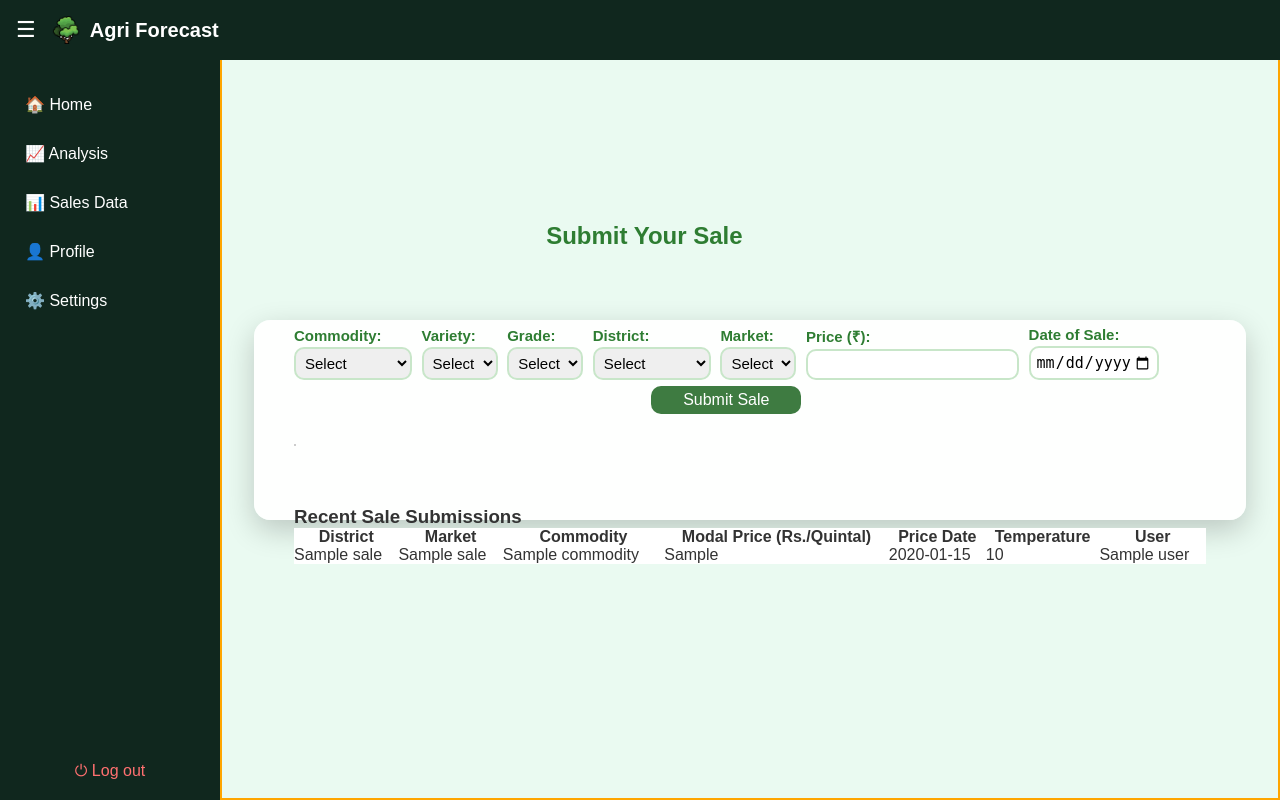
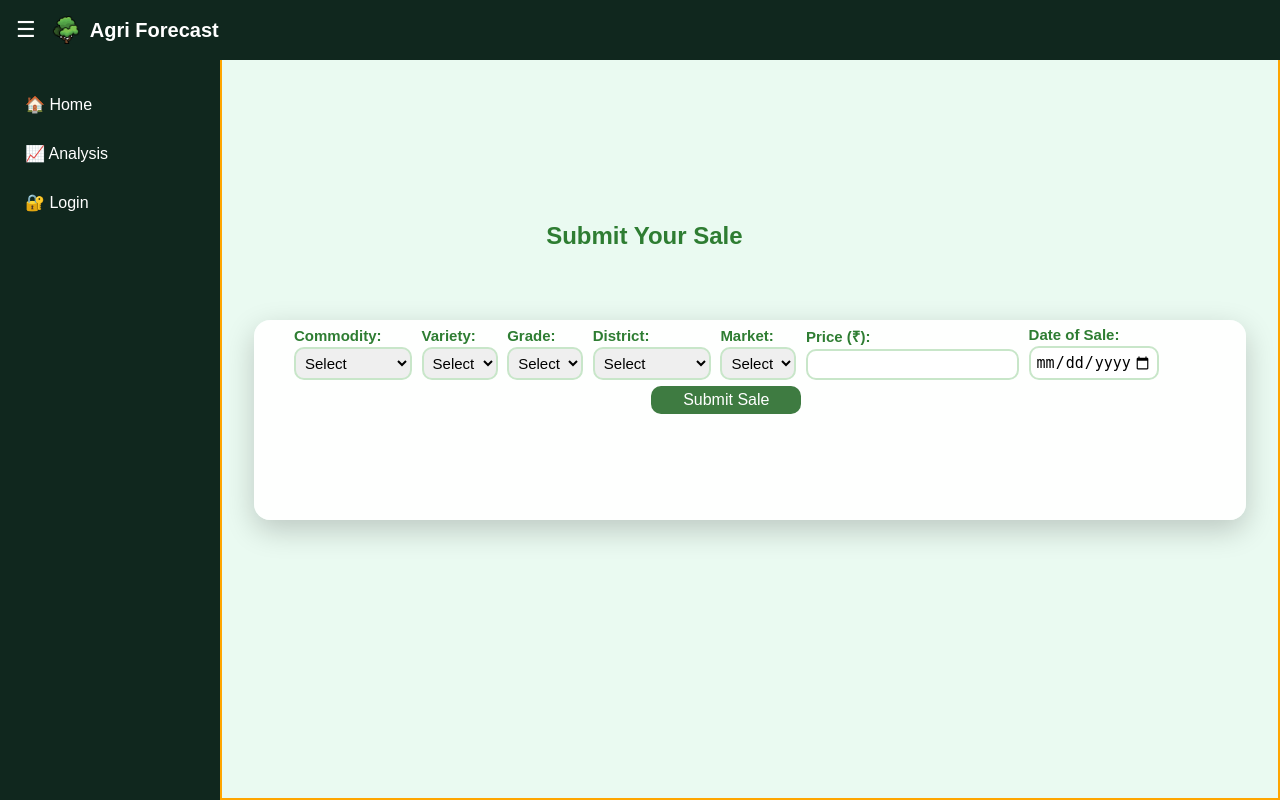
Before and after one commit to Youniskhan8/PROJECTS, a Flask app: template templates/sales.html in a window 1280 px wide. Run offline with Flask 3, Linux system fonts and the light colour scheme; the template is opened without the code that fills it: most values are stand-ins (such as "Sample title", 1, 10 or a date in 2020); parts of the project's set-up code (start-up, migrations or seed data) failed here and were passed over.

Commit message:
stytling profile and sales

```diff
--- a/templates/sales.html
+++ b/templates/sales.html
@@ -11,19 +11,36 @@
     <div class="topbar">
         <button class="hamburger" onclick="toggleSidebar()">☰</button>
         <h1>
-            <img src="{{ url_for('static', filename='images/logo.png') }}" alt="Logo"> Agri Forecast
+          <img src="{{ url_for('static', filename='images/logo.png') }}" alt="Logo"> Agri Forecast
         </h1>
+      </div>
+
+      <!-- Sidebar Navigation -->
+
+    <!-- Sidebar Navigation -->
+    <div class="sidebar" id="sidebar">
+      <a href="{{ url_for('home_page') }}" class="nav-link">
+        🏠 Home
+      </a>
+      <a href="{{ url_for('analysis') }}" class="nav-link">
+        📈 Analysis
+      </a>
+      {% if current_user.is_authenticated %}
+        <a href="{{ url_for('profile') }}" class="nav-link">
+          👤 Profile
+        </a>
+        <a href="{{ url_for('sales') }}" class="nav-link">
+          📊 Sales Data
+        </a>
+        <a href="{{ url_for('logout') }}" class="nav-link">
+          🔓 Logout
+        </a>
+      {% else %}
+        <a href="{{ url_for('login') }}" class="nav-link">
+          🔐 Login
+        </a>
+      {% endif %}
     </div>
-
-    <div class="sidebar" id="sidebar">
-        <a href="/home" class="nav-link">🏠 Home</a>
-        <a href="/analysis" class="nav-link">📈 Analysis</a>
-        <a href="/sales" class="nav-link">📊 Sales Data</a>
-        <a href="/profile" class="nav-link">👤 Profile</a>
-        <a href="#" class="nav-link">⚙️ Settings</a>
-        <div class="logout"><a href="/logout">⏻ Log out</a></div>
-    </div>
-
     <section id="main-content">
         <div class="title">
             <h2>Submit Your Sale</h2>
@@ -89,38 +106,7 @@
                 </div>
             </form>
 
-            <hr style="margin: 30px 0; border: 1px solid #ccc;">
 
-            <h3 style="margin-top: 30px;">Recent Sale Submissions</h3>
-            <table style="width: 100%; border-collapse: collapse; background: white;">
-                <thead>
-                    <tr>
-                        <th>District</th>
-                        <th>Market</th>
-                        <th>Commodity</th>
-                        <th>Modal Price (Rs./Quintal)</th>
-                        <th>Price Date</th>
-                        <th>Temperature</th>
-                        <th>User</th>
-                    </tr>
-                </thead>
-                <tbody>
-                    {% for sale in recent_sales %}
-                        <tr>
-                            <td>{{ sale['District Name'] }}</td>
-                            <td>{{ sale['Market Name'] }}</td>
-                            <td>{{ sale['Commodity'] }}</td>
-                            <td>{{ sale['Modal Price (Rs./Quintal)'] }}</td>
-                            <td>{{ sale['Price Date'] }}</td>
-                            <td>{{ sale['Temperature'] or 'N/A' }}</td>
-                            <td>{{ sale['User'] or 'N/A' }}</td>
-                        </tr>
-                    {% endfor %}
-                </tbody>
-
-            </table>
-        </div>
-    </section>
 
     <script>
         async function updateVarieties() {
```
Also changed, not shown: templates/analysis.html (+27 -11 lines), templates/profile.html (+118 -2 lines), 1 other file.
